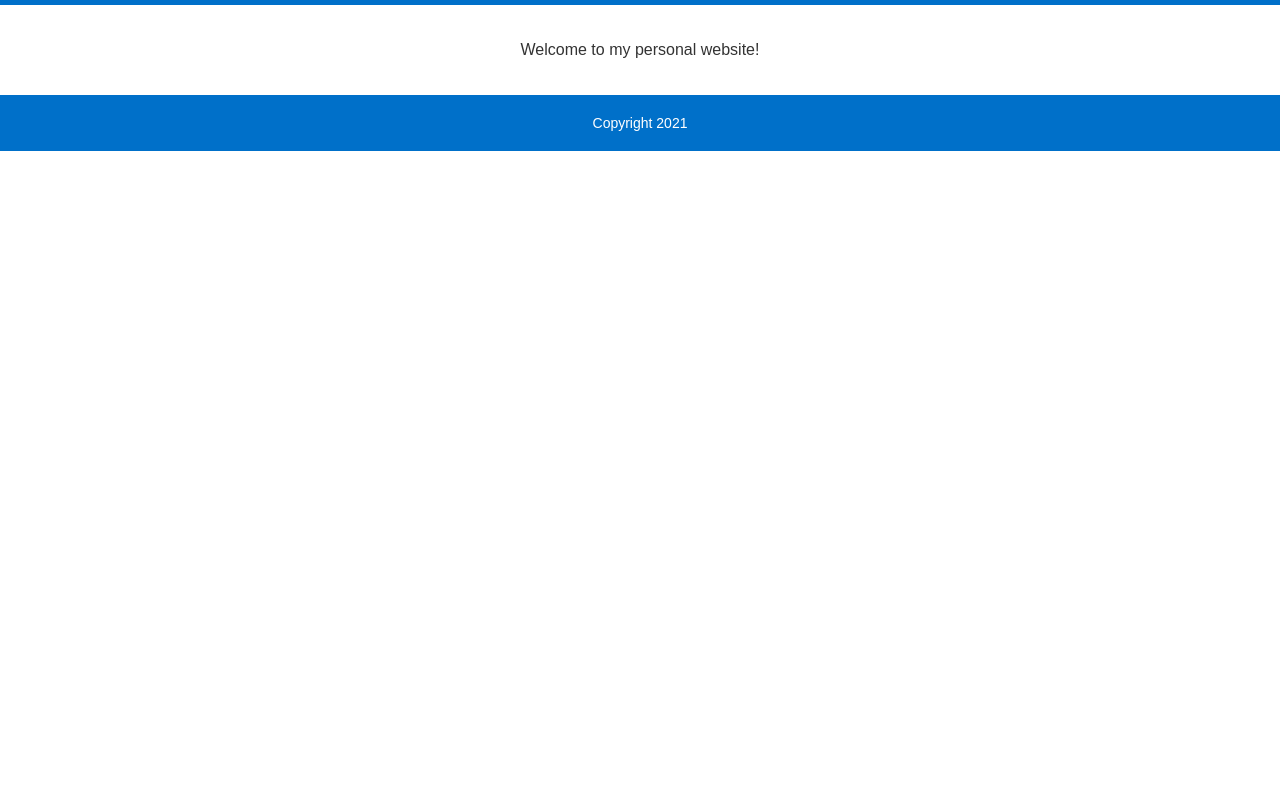
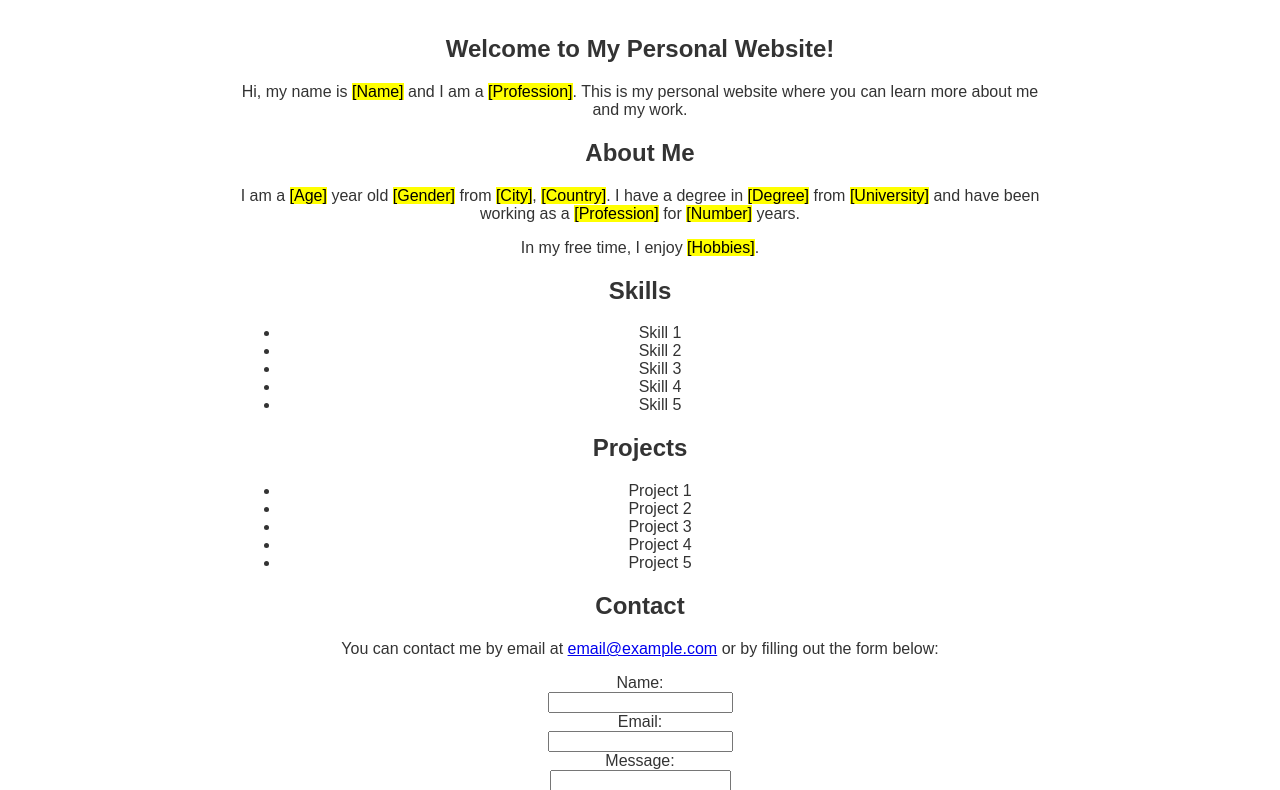
Before and after one commit to trinhkhoa/trinhkhoa.github.io, a plain HTML site: page index.html in a window 1280 px wide. Shown: the part 63-853 px from the top of the page. Before the commit the page ends 800 px from the top, so only its background shows below. Drawn offline with Linux system fonts and the light colour scheme.

Commit message:
Update index.html

```diff
--- a/index.html
+++ b/index.html
@@ -6,18 +6,60 @@
   </head>
   <body>
     <header>
-      <h1>My Personal Website</h1>
+      <nav>
+        <a href="#home">Home</a>
+        <a href="#about">About</a>
+        <a href="#skills">Skills</a>
+        <a href="#projects">Projects</a>
+        <a href="#contact">Contact</a>
+      </nav>
     </header>
     <main>
-      <p>Welcome to my personal website!</p>
+      <section id="home">
+        <h1>Welcome to My Personal Website!</h1>
+        <p>Hi, my name is <mark>[Name]</mark> and I am a <mark>[Profession]</mark>. This is my personal website where you can learn more about me and my work.</p>
+      </section>
+      <section id="about">
+        <h2>About Me</h2>
+        <p>I am a <mark>[Age]</mark> year old <mark>[Gender]</mark> from <mark>[City]</mark>, <mark>[Country]</mark>. I have a degree in <mark>[Degree]</mark> from <mark>[University]</mark> and have been working as a <mark>[Profession]</mark> for <mark>[Number]</mark> years.</p>
+        <p>In my free time, I enjoy <mark>[Hobbies]</mark>.</p>
+      </section>
+      <section id="skills">
+        <h2>Skills</h2>
+        <ul>
+          <li>Skill 1</li>
+          <li>Skill 2</li>
+          <li>Skill 3</li>
+          <li>Skill 4</li>
+          <li>Skill 5</li>
+        </ul>
+      </section>
+      <section id="projects">
+        <h2>Projects</h2>
+        <ul>
+          <li>Project 1</li>
+          <li>Project 2</li>
+          <li>Project 3</li>
+          <li>Project 4</li>
+          <li>Project 5</li>
+        </ul>
+      </section>
+      <section id="contact">
+        <h2>Contact</h2>
+        <p>You can contact me by email at <a href="mailto:email@example.com">email@example.com</a> or by filling out the form below:</p>
+        <form>
+          <label for="name">Name:</label><br>
+          <input type="text" id="name" name="name"><br>
+          <label for="email">Email:</label><br>
+          <input type="text" id="email" name="email"><br>
+          <label for="message">Message:</label><br>
+          <textarea id="message" name="message"></textarea><br>
+          <input type="submit" value="Send">
+        </form>
+      </section>
     </main>
     <footer>
       <p>Copyright 2021</p>
     </footer>
-    <script>
-    document.body.style.cursor = 'url(target.png), auto';
-    </script>
-    <canvas id="game-canvas"></canvas>
-    <script src="game.js"></script>
   </body>
 </html>
```
